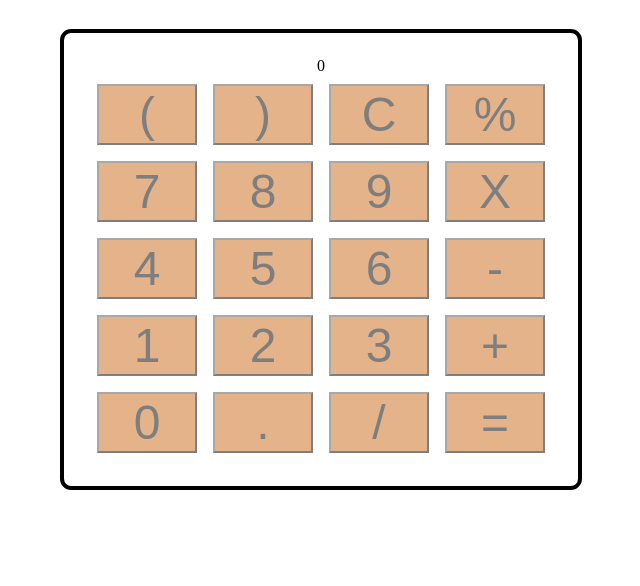
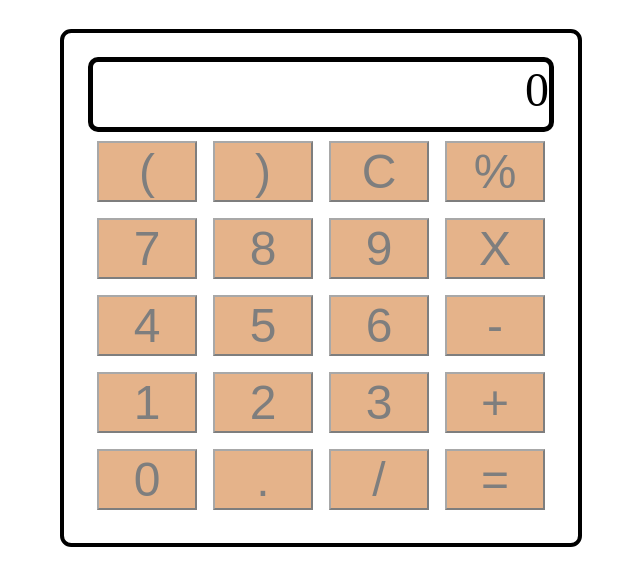
Before and after one commit to sayamgautam1/calculator, a plain HTML site: page index.html in a window 1280 px wide. Shown: the part 90-676 px from the top of the page, without its empty margins (319-959 px from the left). Drawn offline with Linux system fonts and the light colour scheme.

Commit message:
add style to changed div

```diff
--- a/assets/main.css
+++ b/assets/main.css
@@ -7,12 +7,13 @@ table {
   margin: auto;
 }
 
-input {
-  border-radius: 21px;
+.display {
+  border-radius: 10px;
   border: 5px solid #000000;
-  font-size: 34px;
+  font-size: 3em;
   height: 65px;
   width: 456px;
+  text-align: end;
 }
 
 button {
```
